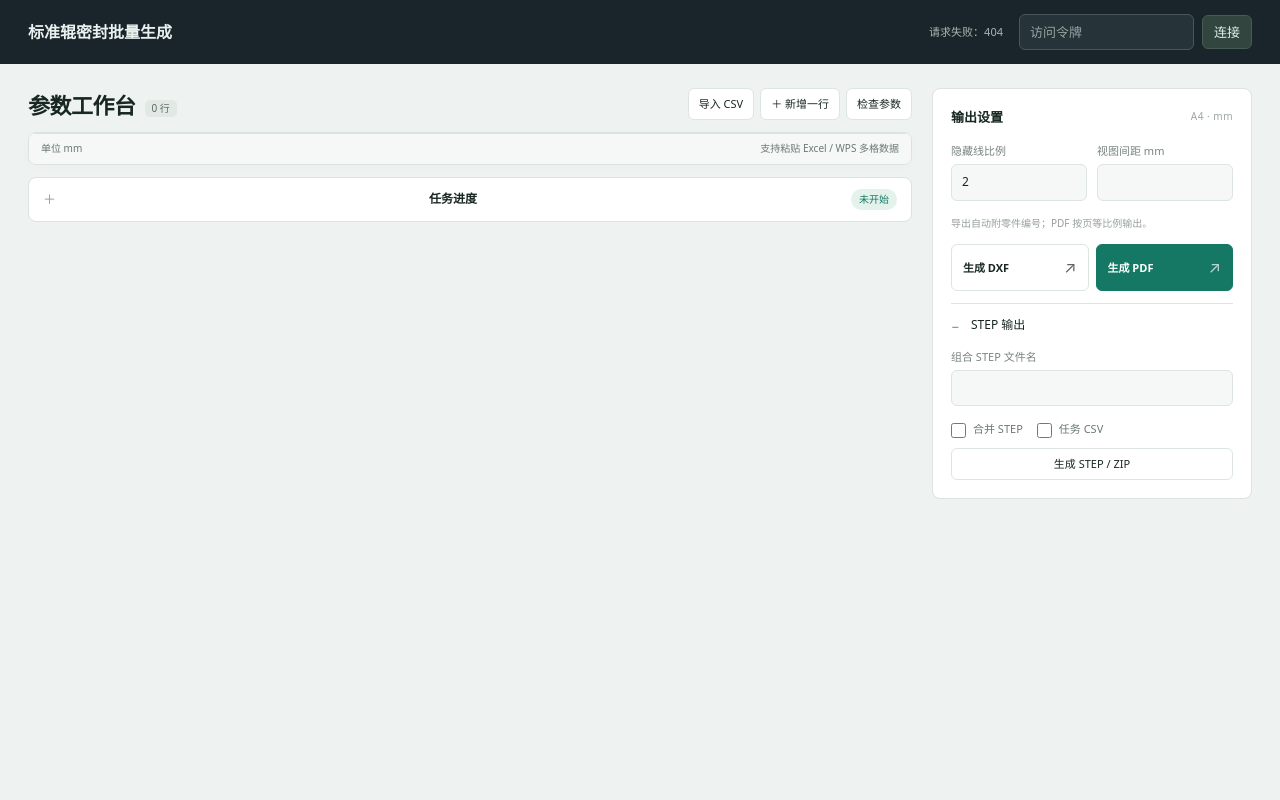
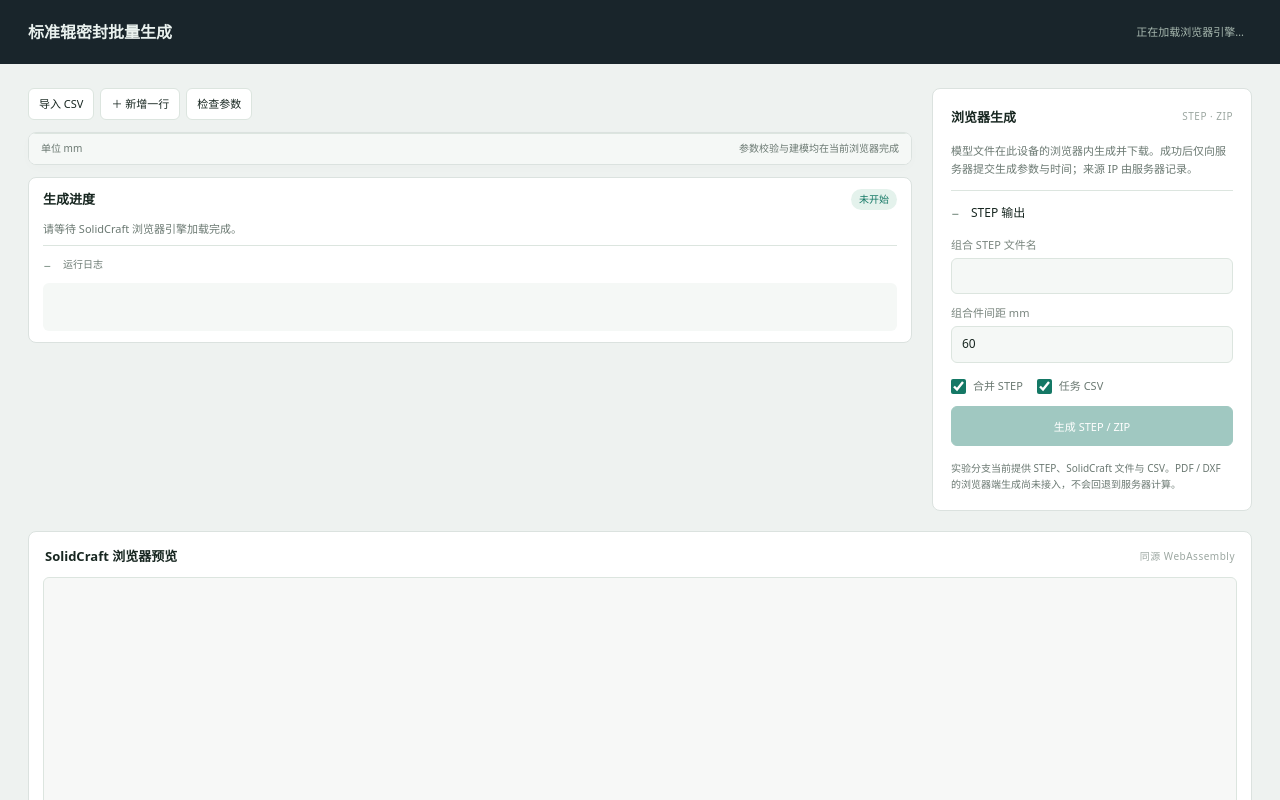
Before and after one commit to EventHorizon-13/solidcraft-csv-tool, a plain HTML site: page src/SolidCraftWeb/wwwroot/index.html in a window 1280 px wide. Shown: the top 800 px of the page. Drawn offline with Linux system fonts and the light colour scheme; no server answers; a web font is replaced by a local one.

Commit message:
Hide workbench heading in browser-compute UI

```diff
--- a/src/SolidCraftWeb/wwwroot/index.html
+++ b/src/SolidCraftWeb/wwwroot/index.html
@@ -7,54 +7,57 @@
   <meta name="theme-color" content="#eef2f0" media="(prefers-color-scheme: light)">
   <meta name="theme-color" content="#141b18" media="(prefers-color-scheme: dark)">
   <title>标准辊密封批量生成</title>
-  <link rel="stylesheet" href="/styles.css">
+  <link rel="stylesheet" href="./styles.css">
+  <link rel="stylesheet" href="./client.css">
 </head>
 <body>
 <header class="topbar">
-  <a class="brand" href="/" aria-label="标准辊密封首页">
-    <span>标准辊密封批量生成</span>
-  </a>
-  <div class="connection">
-    <span id="connectionState" role="status">正在连接…</span>
-    <input id="apiToken" aria-label="API 访问令牌" type="password" autocomplete="off" placeholder="访问令牌">
-    <button id="connectBtn" type="button">连接</button>
-  </div>
+  <a class="brand" href="/" aria-label="标准辊密封首页"><span>标准辊密封批量生成</span></a>
+  <div class="connection"><span id="connectionState" role="status">正在加载浏览器引擎…</span></div>
 </header>
-<main class="workspace">
+<main class="workspace client-workspace">
   <section class="work-area">
     <div class="workspace-heading">
-      <div><h1>参数工作台<span id="rowCount">0 行</span></h1></div>
       <div class="toolbar">
         <input id="csvFile" type="file" accept=".csv,text/csv" hidden>
         <button id="importBtn" type="button">导入 CSV</button>
         <button id="addBtn" type="button">＋ 新增一行</button>
         <button id="validateBtn" type="button">检查参数</button>
       </div>
+      <span id="rowCount" hidden>0 行</span>
     </div>
     <section class="table-panel" aria-label="参数表">
       <div class="table-wrap"><table id="grid" aria-label="辊密封参数表"><thead></thead><tbody></tbody></table></div>
-      <div class="table-footer"><span>单位 mm</span><span>支持粘贴 Excel / WPS 多格数据</span></div>
+      <div class="table-footer"><span>单位 mm</span><span>参数校验与建模均在当前浏览器完成</span></div>
     </section>
-    <details class="job panel" id="jobPanel">
-      <summary class="section-heading job-summary"><h2>任务进度</h2><strong id="jobState">未开始</strong></summary>
+    <section class="job panel" aria-label="生成进度">
+      <div class="section-heading"><h2>生成进度</h2><strong id="jobState">未开始</strong></div>
       <div class="job-body">
-        <div class="job-status" id="jobMessage">参数就绪后，选择右侧输出格式。</div>
+        <div class="job-status" id="jobMessage">请等待 SolidCraft 浏览器引擎加载完成。</div>
         <progress id="jobProgress" value="0" max="1" aria-label="生成进度" hidden></progress>
-        <div class="actions job-actions" id="jobActions" hidden><button id="cancelBtn" type="button" disabled hidden>取消任务</button><a id="downloadBtn" class="button-link disabled" aria-disabled="true" hidden>下载结果</a></div>
-        <details class="log-details"><summary>运行日志</summary><pre id="log" aria-live="polite"></pre></details>
+        <details class="log-details" open><summary>运行日志</summary><pre id="log" aria-live="polite"></pre></details>
       </div>
-    </details>
+    </section>
   </section>
   <aside class="settings panel">
-    <div class="section-heading"><h2>输出设置</h2><span class="format-mark">A4 · mm</span></div>
-    <div class="fields">
-      <label>隐藏线比例<input id="hiddenLineScale" type="number" min="0.05" max="100" step="0.05" value="2"></label>
-      <label>视图间距 mm<input id="viewGap" type="number" min="10" max="5000" step="1"></label>
-    </div>    <p class="output-note">导出自动附零件编号；PDF 按页等比例输出。</p>
-    <div class="export-actions"><button id="dxfBtn" type="button">生成 DXF <span>↗</span></button><button id="pdfBtn" type="button" class="primary">生成 PDF <span>↗</span></button></div>
-    <details class="step-options" open><summary>STEP 输出</summary><div class="fields"><label class="field-wide">组合 STEP 文件名<input id="stepName" type="text" maxlength="180"></label></div><div class="check-row"><label><input id="combineStep" type="checkbox">合并 STEP</label><label><input id="exportCsv" type="checkbox">任务 CSV</label></div><button id="stepBtn" type="button" class="step-button">生成 STEP / ZIP</button></details>
+    <div class="section-heading"><h2>浏览器生成</h2><span class="format-mark">STEP · ZIP</span></div>
+    <p class="output-note">模型文件在此设备的浏览器内生成并下载。成功后仅向服务器提交生成参数与时间；来源 IP 由服务器记录。</p>
+    <details class="step-options" open>
+      <summary>STEP 输出</summary>
+      <div class="fields">
+        <label class="field-wide">组合 STEP 文件名<input id="stepName" type="text" maxlength="180"></label>
+        <label>组合件间距 mm<input id="viewGap" type="number" min="10" max="5000" step="1" value="60"></label>
+      </div>
+      <div class="check-row"><label><input id="combineStep" type="checkbox" checked>合并 STEP</label><label><input id="exportCsv" type="checkbox" checked>任务 CSV</label></div>
+      <button id="stepBtn" type="button" class="step-button primary" disabled>生成 STEP / ZIP</button>
+    </details>
+    <p class="client-limit">实验分支当前提供 STEP、SolidCraft 文件与 CSV。PDF / DXF 的浏览器端生成尚未接入，不会回退到服务器计算。</p>
   </aside>
+  <section class="craft-panel panel">
+    <div class="section-heading"><h2>SolidCraft 浏览器预览</h2><span class="format-mark">同源 WebAssembly</span></div>
+    <iframe id="solidCraftFrame" title="SolidCraft 浏览器内 3D 预览" loading="eager"></iframe>
+  </section>
 </main>
-<script src="/app.js" defer></script>
+<script src="./client-app.js" defer></script>
 </body>
 </html>
```
